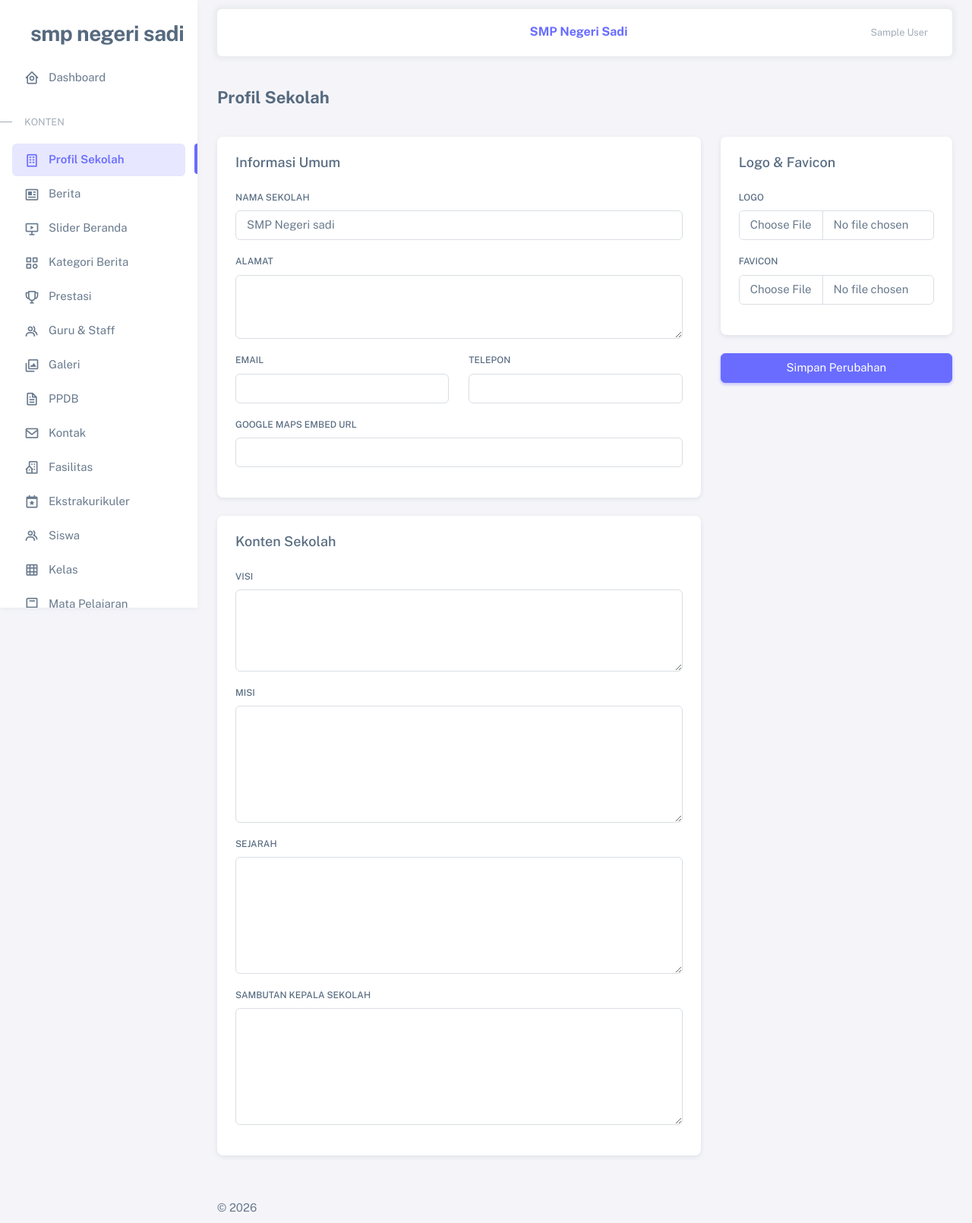
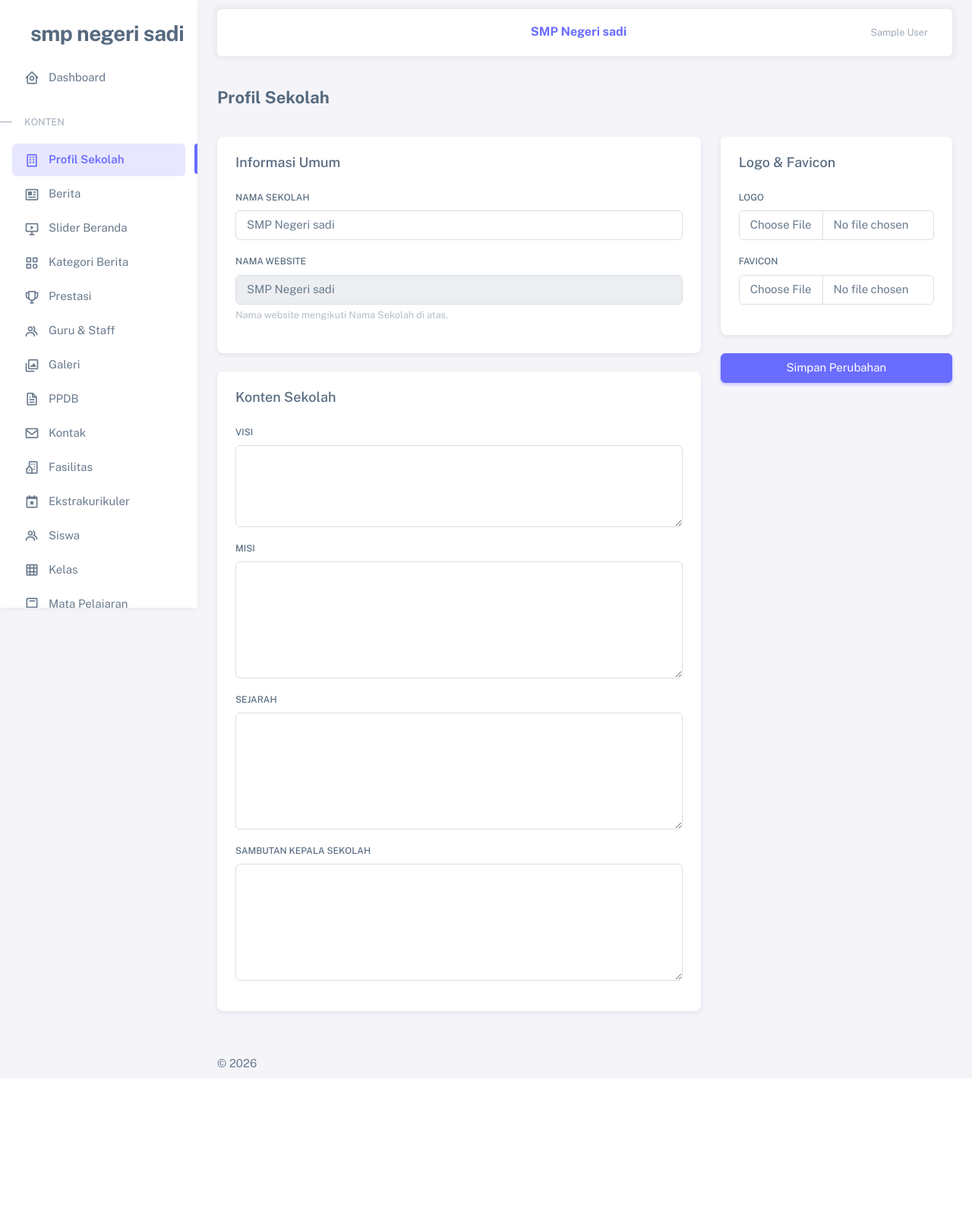
Before and after one commit to bayuhusada/profile-company, a CodeIgniter app: page /database/admin_profil in a window 1280 px wide. Shown: the whole page at 76% size. After the commit the page ends 1406 px from the top, so only its background shows below. Run offline with CodeIgniter, Linux system fonts and the light colour scheme; the visitor is signed in with stand-in values (Sample User, id 1); data comes from the database, SQL or seed files in the repository; some libraries are stand-ins or nearby versions.

Commit message:
Refactor website settings and profile forms; update site name references across views

```diff
--- a/application/controllers/Admin_pengaturan.php
+++ b/application/controllers/Admin_pengaturan.php
@@ -21,7 +21,6 @@ class Admin_pengaturan extends CI_Controller {
 
     if ($this->input->method() === 'post') {
       $update = [
-        'nama_website' => $this->input->post('nama_website'),
         'meta_description' => $this->input->post('meta_description'),
         'meta_keyword' => $this->input->post('meta_keyword'),
         'copyright' => $this->input->post('copyright'),
--- a/application/controllers/Admin_profil.php
+++ b/application/controllers/Admin_profil.php
@@ -20,10 +20,6 @@ class Admin_profil extends CI_Controller {
     if ($this->input->method() === 'post') {
       $insert = [
         'nama_sekolah' => $this->input->post('nama_sekolah'),
-        'alamat' => $this->input->post('alamat'),
-        'email' => $this->input->post('email'),
-        'telepon' => $this->input->post('telepon'),
-        'maps' => $this->input->post('maps'),
         'visi' => $this->input->post('visi'),
         'misi' => $this->input->post('misi'),
         'sejarah' => $this->input->post('sejarah'),
--- a/application/controllers/Kepsek.php
+++ b/application/controllers/Kepsek.php
@@ -135,7 +135,9 @@ class Kepsek extends CI_Controller {
     $kepsek = $this->get_kepsek();
 
     $this->load->model('profil_model');
+    $this->load->model('kontak_model');
     $profil = $this->profil_model->get();
+    $kontak = $this->kontak_model->get();
 
     $html = $this->load->view('kepsek/pdf_template', [
       'jenis' => $jenis,
@@ -143,6 +145,7 @@ class Kepsek extends CI_Controller {
       'rows' => $rows,
       'kepsek' => $kepsek,
       'profil' => $profil,
+      'kontak' => $kontak,
       'tgl_export' => date('d F Y'),
     ], true);
 
--- a/application/views/admin/pengaturan_form.php
+++ b/application/views/admin/pengaturan_form.php
@@ -8,10 +8,6 @@
   <?php echo form_open_multipart('admin_pengaturan'); ?>
     <div class="card">
       <div class="card-body">
-        <div class="mb-3">
-          <label class="form-label">Nama Website</label>
-          <input type="text" name="nama_website" class="form-control" value="<?php echo set_value('nama_website', $setting->nama_website ?? ''); ?>">
-        </div>
         <div class="mb-3">
           <label class="form-label">Meta Description</label>
           <textarea name="meta_description" class="form-control" rows="3"><?php echo set_value('meta_description', $setting->meta_description ?? ''); ?></textarea>
--- a/application/views/admin/profil_form.php
+++ b/application/views/admin/profil_form.php
@@ -16,22 +16,9 @@
               <input type="text" name="nama_sekolah" class="form-control" value="<?php echo set_value('nama_sekolah', $profil->nama_sekolah ?? ''); ?>">
             </div>
             <div class="mb-3">
-              <label class="form-label">Alamat</label>
-              <textarea name="alamat" class="form-control" rows="3"><?php echo set_value('alamat', $profil->alamat ?? ''); ?></textarea>
-            </div>
-            <div class="row mb-3">
-              <div class="col-md-6">
-                <label class="form-label">Email</label>
-                <input type="email" name="email" class="form-control" value="<?php echo set_value('email', $profil->email ?? ''); ?>">
-              </div>
-              <div class="col-md-6">
-                <label class="form-label">Telepon</label>
-                <input type="text" name="telepon" class="form-control" value="<?php echo set_value('telepon', $profil->telepon ?? ''); ?>">
-              </div>
-            </div>
-            <div class="mb-3">
-              <label class="form-label">Google Maps Embed URL</label>
-              <input type="text" name="maps" class="form-control" value="<?php echo set_value('maps', $profil->maps ?? ''); ?>">
+              <label class="form-label">Nama Website</label>
+              <input type="text" class="form-control" value="<?php echo set_value('nama_sekolah', $profil->nama_sekolah ?? ''); ?>" disabled>
+              <div class="form-text">Nama website mengikuti Nama Sekolah di atas.</div>
             </div>
           </div>
         </div>
--- a/application/views/frontend/galeri.php
+++ b/application/views/frontend/galeri.php
@@ -10,7 +10,7 @@
     <div class="section-header fade-in">
       <span class="section-label">Dokumentasi</span>
       <h2>Galeri Kegiatan</h2>
-      <p>Dokumentasi momen-momen berharga di SMP Negeri Sadi</p>
+      <p>Dokumentasi momen-momen berharga di <?php echo $site_profil->nama_sekolah ?? 'SMP Negeri Sadi'; ?></p>
     </div>
 
     <div class="galeri-grid">
--- a/application/views/frontend/mata_pelajaran.php
+++ b/application/views/frontend/mata_pelajaran.php
@@ -10,7 +10,7 @@
     <div class="section-header fade-in">
       <span class="section-label">Kurikulum</span>
       <h2>Mata Pelajaran</h2>
-      <p>Daftar mata pelajaran yang diajarkan di SMP Negeri Sadi</p>
+      <p>Daftar mata pelajaran yang diajarkan di <?php echo $site_profil->nama_sekolah ?? 'SMP Negeri Sadi'; ?></p>
     </div>
 
     <?php if ($mata_pelajaran): ?>
--- a/application/views/frontend/ppdb.php
+++ b/application/views/frontend/ppdb.php
@@ -11,7 +11,7 @@
       <div class="section-header fade-in" style="text-align:left">
         <span class="section-label">Pendaftaran</span>
         <h2><?php echo $ppdb->judul ?? 'Penerimaan Peserta Didik Baru'; ?></h2>
-        <p>Informasi lengkap mengenai pendaftaran siswa baru di SMP Negeri Sadi tahun ajaran <?php echo date('Y') . '/' . (date('Y') + 1); ?></p>
+        <p>Informasi lengkap mengenai pendaftaran siswa baru di <?php echo $site_profil->nama_sekolah ?? 'SMP Negeri Sadi'; ?> tahun ajaran <?php echo date('Y') . '/' . (date('Y') + 1); ?></p>
       </div>
 
       <?php if (!empty($ppdb->isi)): ?>
--- a/application/views/frontend/siswa.php
+++ b/application/views/frontend/siswa.php
@@ -9,7 +9,7 @@
   <div class="container">
     <div class="section-header fade-in">
       <span class="section-label">Data Siswa</span>
-      <h2>Siswa SMP Negeri Sadi</h2>
+      <h2>Siswa <?php echo $site_profil->nama_sekolah ?? 'SMP Negeri Sadi'; ?></h2>
       <p>Data lengkap siswa aktif berdasarkan kelas</p>
     </div>
 
--- a/application/views/frontend/tentang.php
+++ b/application/views/frontend/tentang.php
@@ -18,8 +18,8 @@
       <div class="tab-panel active" data-panel="profil">
         <div style="max-width:var(--content-narrow)">
           <h2 style="margin-bottom:var(--space-xs)">Profil <?php echo $profil->nama_sekolah ?? 'SMP Negeri Sadi'; ?></h2>
-          <p><?php echo nl2br($profil->alamat ?? 'SMP Negeri Sadi adalah lembaga pendidikan menengah pertama negeri yang berkomitmen untuk mencetak generasi muda yang berprestasi, berkarakter, dan berakhlak mulia. Berlokasi di Jl. Pendidikan No. 1, Sadi, sekolah ini telah menjadi pilihan utama masyarakat dalam mendidik putra-putri mereka.'); ?></p>
-          <p><?php echo $profil->email ? 'Email: ' . $profil->email : ''; ?></p>
+<p><?php echo nl2br($site_kontak->alamat ?? 'SMP Negeri Sadi adalah lembaga pendidikan menengah pertama negeri yang berkomitmen untuk mencetak generasi muda yang berprestasi, berkarakter, dan berakhlak mulia. Berlokasi di Jl. Pendidikan No. 1, Sadi, sekolah ini telah menjadi pilihan utama masyarakat dalam mendidik putra-putri mereka.'); ?></p>
+<p><?php echo $site_kontak->email ? 'Email: ' . $site_kontak->email : ''; ?></p>
           <div style="display:grid;grid-template-columns:repeat(2,1fr);gap:var(--space-md);margin-top:var(--space-md)">
             <div style="padding:var(--space-md);background:var(--primary-light)">
               <h4 style="font-weight:600;color:var(--primary);margin-bottom:var(--space-xxs)">Visi</h4>
--- a/application/views/kepsek/pdf_template.php
+++ b/application/views/kepsek/pdf_template.php
@@ -76,8 +76,8 @@ $logo = !empty($profil->logo) ? base_url($profil->logo) : base_url('assets/front
         <td class="logo-cell"><img src="<?php echo $logo; ?>" class="logo"></td>
         <td class="title">
           <h1><?php echo strtoupper($profil->nama_sekolah ?? 'SMP NEGERI SADI'); ?></h1>
-          <p><?php echo $profil->alamat ?? 'Jl. Pendidikan No. 1, Sadi'; ?></p>
-          <p>Email: <?php echo $profil->email ?: '-'; ?> &nbsp;|&nbsp; Telp: <?php echo $profil->telepon ?: '-'; ?></p>
+          <p><?php echo nl2br($kontak->alamat ?? $profil->alamat ?? 'Jl. Pendidikan No. 1, Sadi'); ?></p>
+          <p>Email: <?php echo $kontak->email ?: $profil->email ?: '-'; ?> &nbsp;|&nbsp; Telp: <?php echo $kontak->telepon ?: $profil->telepon ?: '-'; ?></p>
         </td>
       </tr>
     </table>
--- a/application/views/template/aside.php
+++ b/application/views/template/aside.php
@@ -5,7 +5,7 @@
           <?php $is_kepsek = $this->session->userdata('admin_role') === 'kepsek'; ?>
           <div class="app-brand demo">
             <a href="<?php echo site_url($is_kepsek ? 'kepsek' : 'dashboard'); ?>" class="app-brand-link">
-              <span class="app-brand-text demo menu-text fw-bolder ms-2">SMP Negeri Sadi</span>
+              <span class="app-brand-text demo menu-text fw-bolder ms-2"><?php echo isset($nama_sekolah) ? $nama_sekolah : 'SMP Negeri Sadi'; ?></span>
             </a>
             <a href="javascript:void(0);" class="layout-menu-toggle menu-link text-large ms-auto d-block d-xl-none">
               <i class="bx bx-chevron-left bx-sm align-middle"></i>
@@ -220,7 +220,7 @@
             </div>
 
             <div class="position-absolute start-50 translate-middle-x">
-              <a href="<?php echo site_url($is_kepsek ? 'kepsek' : 'dashboard'); ?>" class="navbar-brand mb-0 h1 text-primary fw-bold">SMP Negeri Sadi</a>
+              <a href="<?php echo site_url($is_kepsek ? 'kepsek' : 'dashboard'); ?>" class="navbar-brand mb-0 h1 text-primary fw-bold"><?php echo isset($nama_sekolah) ? $nama_sekolah : 'SMP Negeri Sadi'; ?></a>
             </div>
 
             <div class="collapse navbar-collapse justify-content-end" id="navbarNav">
--- a/application/views/template/header.php
+++ b/application/views/template/header.php
@@ -14,12 +14,22 @@
       content="width=device-width, initial-scale=1.0, user-scalable=no, minimum-scale=1.0, maximum-scale=1.0"
     />
 
-    <title><?php echo isset($title) ? $title . ' | ' : ''; ?>SMP Negeri Sadi</title>
+    <?php
+    $CI =& get_instance();
+    if (empty($CI->profil_model)) {
+      $CI->load->model('profil_model');
+    }
+    $admin_profil = $CI->profil_model->get();
+    $nama_sekolah = $admin_profil->nama_sekolah ?? 'SMP Negeri Sadi';
+    $CI->load->vars(['nama_sekolah' => $nama_sekolah]);
+    ?>
+
+    <title><?php echo isset($title) ? $title . ' | ' : ''; ?><?php echo $nama_sekolah; ?></title>
 
     <meta name="description" content="" />
 
     <!-- Favicon -->
-    <link rel="icon" type="image/png" href="<?php echo base_url('assets/frontend/img/logo-smp.png'); ?>" />
+    <link rel="icon" type="image/png" href="<?php echo base_url(!empty($admin_profil->favicon) ? $admin_profil->favicon : 'assets/frontend/img/logo-smp.png'); ?>" />
 
     <!-- Fonts -->
     <link rel="preconnect" href="https://fonts.googleapis.com" />
```
Also changed, not shown: application/controllers/Home.php (+13 -0 lines), application/views/frontend/home.php (+5 -5 lines), application/views/frontend/template/footer.php (+7 -7 lines), application/views/frontend/template/header.php (+6 -6 lines).
